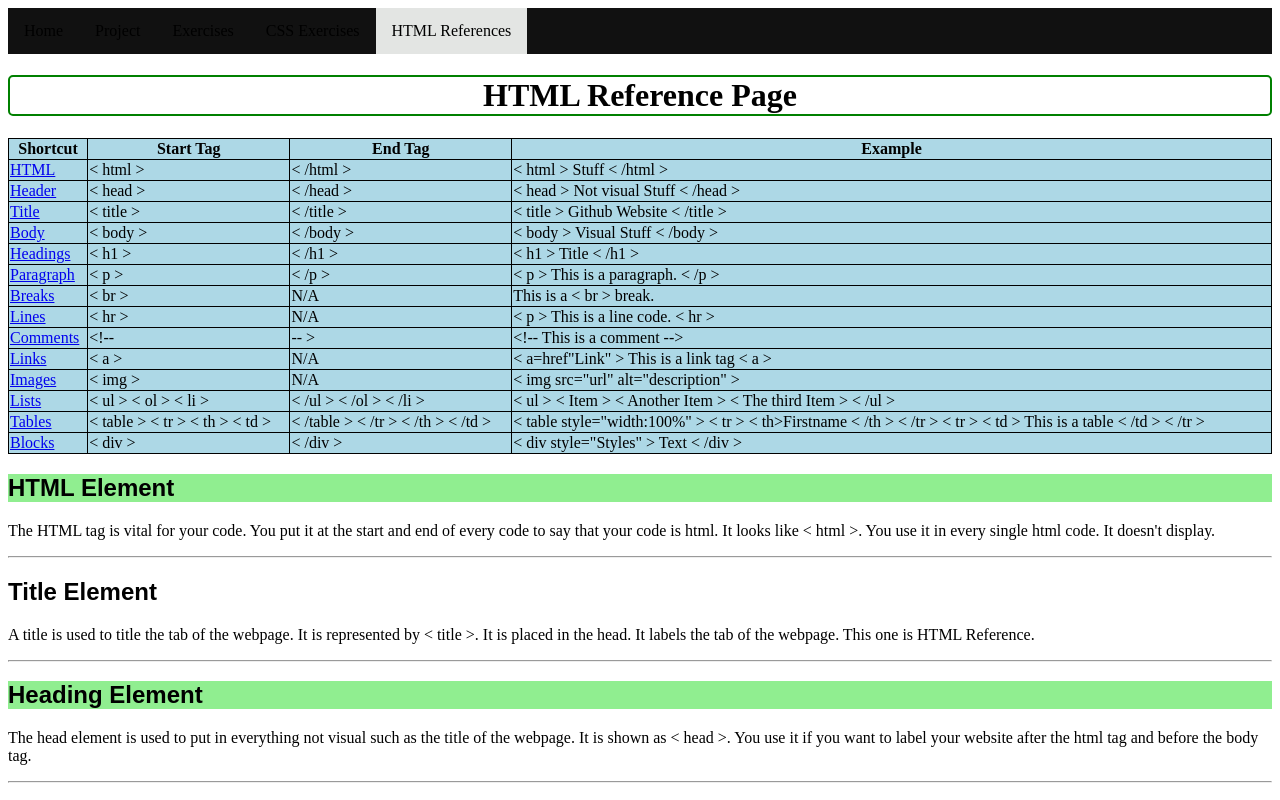
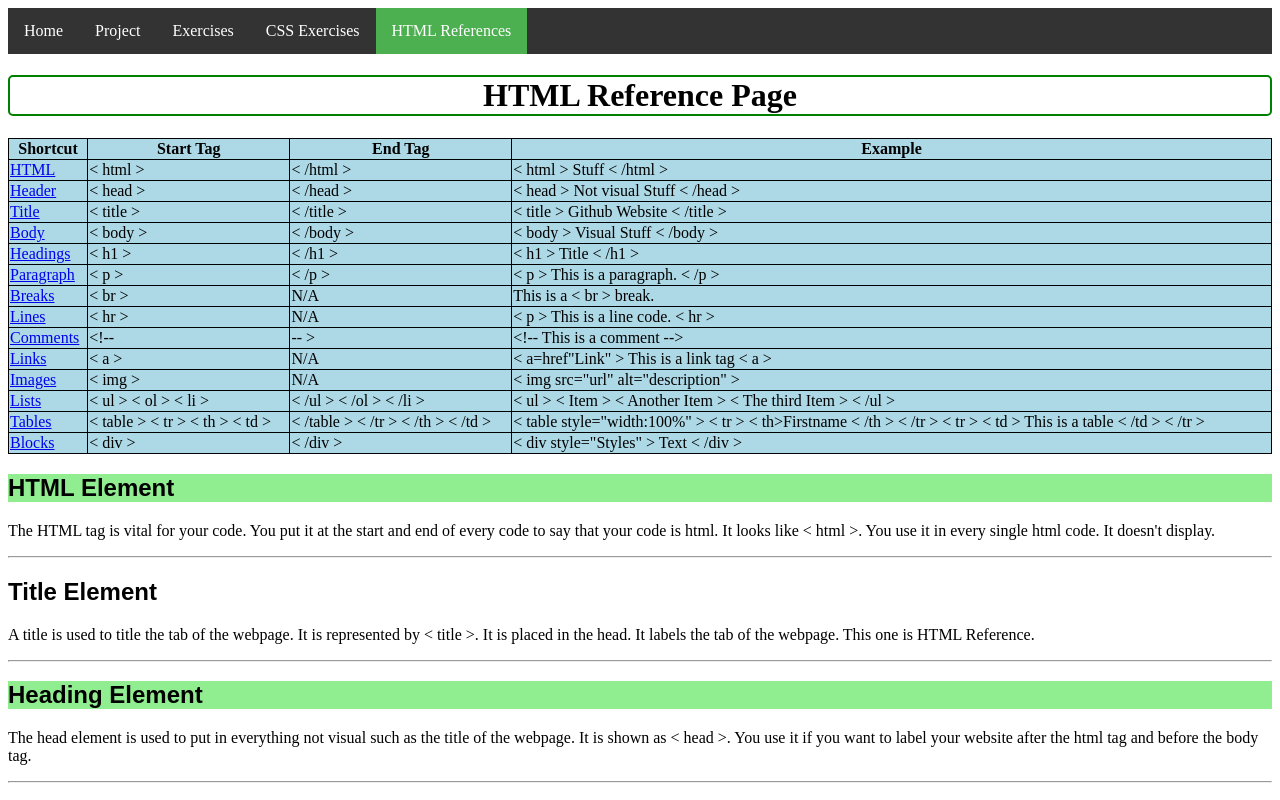
Before and after one commit to saltio6274/saltio6274.github.io, a plain HTML site: page html-reference/index.html in a window 1280 px wide. Shown: the top 800 px of the page. Drawn offline with Linux system fonts and the light colour scheme.

Commit message:
Update index.html

```diff
--- a/html-reference/index.html
+++ b/html-reference/index.html
@@ -11,23 +11,23 @@ ul {
     margin: 0;
     padding: 0;
     overflow: hidden;
-    background-color: #111;
+    background-color: #333;
 }
 li {
     float: left;
 }
 li a {
     display: block;
-    color: black;
+    color: white;
     text-align: center;
     padding: 14px 16px;
     text-decoration: none;
 }
 li a:hover {
-    background-color: #333;
+    background-color: #111;
 }
     .active {
-    background-color: #E3E5E3;
+    background-color: #4CAF50;
 }
   </style>
 </head>
```
